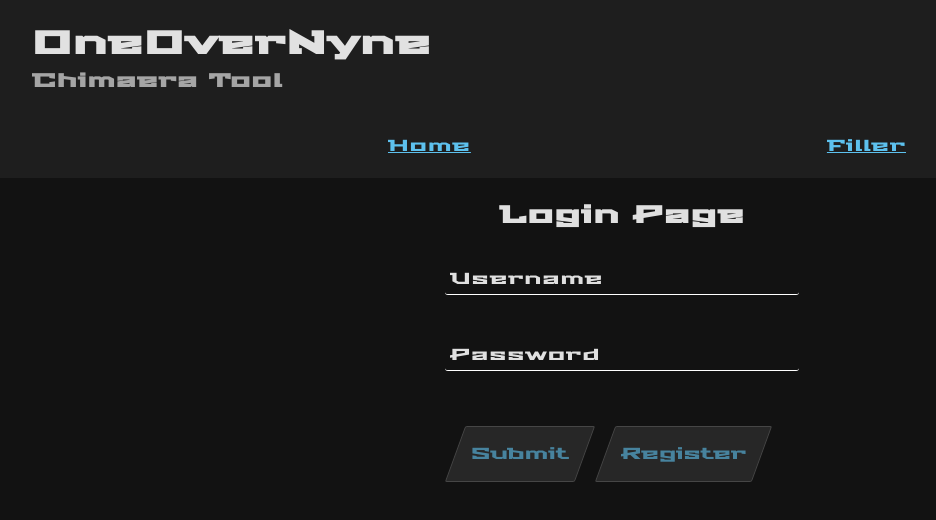
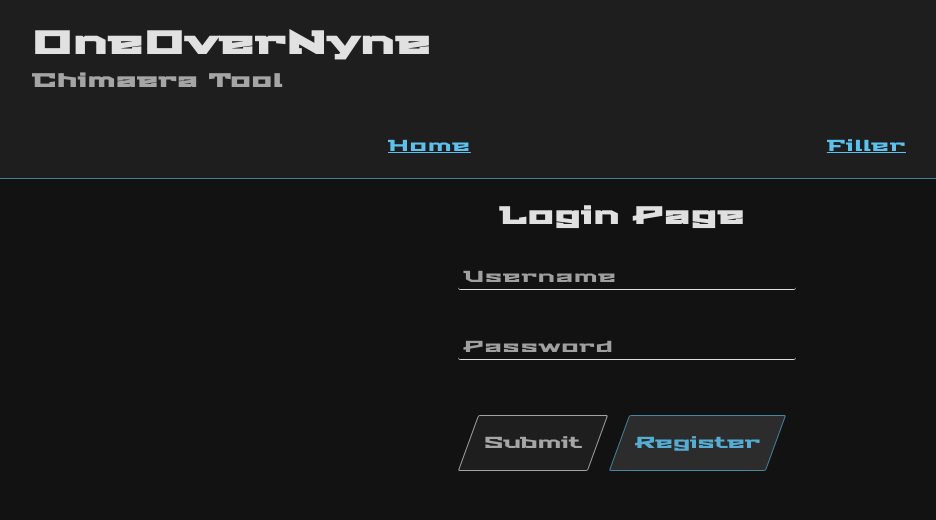
Before and after one commit to mcn-team/sorakapp-client, a React (Create React App) app: page /login in a window 1280 px wide. Shown: the top 520 px of the page, without its empty margins (18-954 px from the left). Built offline with nearby package versions, Linux system fonts and the light colour scheme; no server answers.

Commit message:
rework styles constants

```diff
--- a/src/components/button.component.jsx
+++ b/src/components/button.component.jsx
@@ -1,6 +1,12 @@
 import styled from 'styled-components';
 
-import { ELEVATED_04, TEXT_STYLE_HIGH_PRIMARY } from '../constants/styles';
+import {
+    BG_ELEVATED_01,
+    BG_ELEVATED_06,
+    FG_PRIMARY_MEDIUM,
+    FG_PRIMARY_HIGH,
+    FG_TEXT_MEDIUM
+} from '../constants/styles';
 
 export const Button = styled.button`
   margin-top: 20px;
@@ -8,16 +14,13 @@ export const Button = styled.button`
   padding: 15px;
   border-radius: 2px;
   font-family: 'Stalinist One', cursive;
-  ${ELEVATED_04};
-  border: 1px solid rgba(255, 255, 255, 0.14);
-  ${TEXT_STYLE_HIGH_PRIMARY};
+  background-color: ${props => props.disabled ? BG_ELEVATED_01 : BG_ELEVATED_06};
+  border: 1px solid ${props => props.disabled ? FG_TEXT_MEDIUM : FG_PRIMARY_MEDIUM};
+  color: ${props => props.disabled ? FG_TEXT_MEDIUM : FG_PRIMARY_HIGH};
   -ms-transform: skewX(-20deg);
   -webkit-transform: skewX(-20deg);
   transform: skewX(-20deg);
-
-  :disabled {
-    background-color: red;
-  }
+  cursor: ${props => props.disabled ? 'not-allowed' : 'pointer'};
 
   & > span {
     -ms-transform: skewX(20deg);
--- a/src/components/header.components.jsx
+++ b/src/components/header.components.jsx
@@ -4,7 +4,7 @@ import styled from 'styled-components';
 import { Title } from './title.component';
 import { Subtitle } from './subtitle.component';
 
-import { ELEVATED_01 } from '../constants/styles';
+import { BG_ELEVATED_01, FG_PRIMARY_MEDIUM } from '../constants/styles';
 
 const LinkSection = styled.section`
     display: flex;
@@ -29,7 +29,8 @@ const HeaderComponent = (props) => {
 };
 
 export const Header = styled(HeaderComponent)`
-  ${ELEVATED_01};
+  background-color: ${BG_ELEVATED_01};
+  border-bottom: 1px solid ${FG_PRIMARY_MEDIUM};
   min-height: 100px;
   display: flex;
   flex-direction: column;
--- a/src/components/input-error.component.jsx
+++ b/src/components/input-error.component.jsx
@@ -1,11 +1,13 @@
 import React from 'react';
 import styled from 'styled-components';
+
+import { FG_ERROR_MEDIUM } from '../constants/styles';
 
 export const Error = styled(({ children, className }) => {
     return <div className={className}>{children}</div>;
 })`
   font-size: 10px;
-  color: red;
+  color: ${FG_ERROR_MEDIUM};
   padding-top: 5px;
   height: 20px;
 `;
--- a/src/components/input.component.jsx
+++ b/src/components/input.component.jsx
@@ -5,7 +5,7 @@ import styled from 'styled-components';
 
 import { Error } from './input-error.component';
 
-import { TEXT_STYLE_HIGH_DEFAULT } from '../constants/styles';
+import { FG_TEXT_HIGH, FG_TEXT_MEDIUM, FG_ERROR_HIGH } from '../constants/styles';
 
 const StyledField = styled(Field)`
   flex: 1;
@@ -14,8 +14,7 @@ const StyledField = styled(Field)`
   border: none;
   border-bottom: 1px solid white;
   background-color: transparent;
-  ${TEXT_STYLE_HIGH_DEFAULT};
-  font-family: 'Stalinist One', cursive;
+  color: ${FG_TEXT_HIGH};
   border-radius: 3px;
 `;
 
@@ -24,11 +23,14 @@ const StyledInput = styled.input`
   padding: 3px 5px;
   font-size: 1em;
   border: none;
-  border-bottom: 1px solid ${props => props.error ? 'red' : 'white'};
+  border-bottom: 1px solid ${props => props.error ? FG_ERROR_HIGH : FG_TEXT_HIGH};
   background-color: transparent;
-  ${TEXT_STYLE_HIGH_DEFAULT};
-  font-family: 'Stalinist One', cursive;
+  color: ${FG_TEXT_HIGH};
   border-radius: 3px;
+  width: 100%;
+  ::placeholder {
+    color: ${FG_TEXT_MEDIUM};
+  }
 `;
 
 const composeValidators = (...validators) => {
--- a/src/components/label.component.jsx
+++ b/src/components/label.component.jsx
@@ -2,7 +2,7 @@ import React from 'react';
 import styled from 'styled-components';
 import PropTypes from 'prop-types';
 
-import { TEXT_STYLE_HIGH_DEFAULT } from '../constants/styles';
+import { FG_TEXT_HIGH } from '../constants/styles';
 import { Title } from './title.component';
 
 export const Label = styled((props) => {
@@ -10,7 +10,7 @@ export const Label = styled((props) => {
         <div className={props.className}>{props.children}</div>
     );
 })`
-  ${TEXT_STYLE_HIGH_DEFAULT};
+  color: ${FG_TEXT_HIGH};
 `;
 
 Title.propTypes = {
--- a/src/components/subtitle.component.jsx
+++ b/src/components/subtitle.component.jsx
@@ -4,7 +4,7 @@ import styled from 'styled-components';
 
 import { Title } from './title.component';
 
-import { TEXT_STYLE_MEDIUM_DEFAULT } from '../constants/styles.js';
+import { FG_TEXT_MEDIUM } from '../constants/styles.js';
 
 export const Subtitle = styled((props) => {
     const { className, noMargin, children } = props;
@@ -17,10 +17,10 @@ export const Subtitle = styled((props) => {
             {children}
         </H3>
     );
-})({
-    ...TEXT_STYLE_MEDIUM_DEFAULT,
-    display: 'inline-flex'
-});
+})`
+  color: ${FG_TEXT_MEDIUM};
+  display: inline-flex;
+`;
 
 Title.propTypes = {
     className: PropTypes.string,
--- a/src/components/title.component.jsx
+++ b/src/components/title.component.jsx
@@ -2,7 +2,7 @@ import React from 'react';
 import PropTypes from 'prop-types';
 import styled from 'styled-components';
 
-import { TEXT_STYLE_HIGH_DEFAULT } from '../constants/styles.js';
+import { FG_TEXT_HIGH } from '../constants/styles.js';
 
 export const Title = styled((props) => {
     return (
@@ -11,7 +11,7 @@ export const Title = styled((props) => {
         </h1>
     );
 })`
-  ${TEXT_STYLE_HIGH_DEFAULT};
+  color: ${FG_TEXT_HIGH};
   display: inline-flex;
   ${(props) => props.withSubtitle && { marginBottom: 0 }}
 `;
--- a/src/constants/styles.js
+++ b/src/constants/styles.js
@@ -1,23 +1,19 @@
-export const TEXT_STYLE_HIGH_DEFAULT = {
-    color: 'rgba(255, 255, 255, 0.87)'
-};
+export const FG_TEXT_HIGH = 'rgba(255, 255, 255, 0.87)';
+export const FG_TEXT_MEDIUM = 'rgba(255, 255, 255, 0.6)';
 
-export const TEXT_STYLE_MEDIUM_DEFAULT = {
-    color: 'rgba(255, 255, 255, 0.6)'
-};
+export const FG_PRIMARY_HIGH = 'rgba(93, 193, 238, 0.87)';
+export const FG_PRIMARY_MEDIUM = 'rgba(93, 193, 238, 0.6)';
 
-export const TEXT_STYLE_HIGH_PRIMARY = {
-    color: 'rgba(93, 193, 238, 0.6)'
-};
+export const FG_ERROR_HIGH = 'rgba(255, 0, 0, 0.87)';
+export const FG_ERROR_MEDIUM = 'rgba(255, 0, 0, 0.6)';
 
-export const ELEVATED_01 = {
-    backgroundColor: 'rgba(255, 255, 255, 0.05)'
-};
-
-export const ELEVATED_04 = {
-    backgroundColor: 'rgba(255, 255, 255, 0.09)'
-};
-
-export const ELEVATED_06 = {
-    backgroundColor: 'rgba(255, 255, 255, 0.11)'
-};
+export const BG_ELEVATED_00 = 'rgba(255, 255, 255, 0)';
+export const BG_ELEVATED_01 = 'rgba(255, 255, 255, 0.05)';
+export const BG_ELEVATED_02 = 'rgba(255, 255, 255, 0.07)';
+export const BG_ELEVATED_03 = 'rgba(255, 255, 255, 0.08)';
+export const BG_ELEVATED_04 = 'rgba(255, 255, 255, 0.09)';
+export const BG_ELEVATED_06 = 'rgba(255, 255, 255, 0.11)';
+export const BG_ELEVATED_08 = 'rgba(255, 255, 255, 0.12)';
+export const BG_ELEVATED_12 = 'rgba(255, 255, 255, 0.14)';
+export const BG_ELEVATED_16 = 'rgba(255, 255, 255, 0.15)';
+export const BG_ELEVATED_24 = 'rgba(255, 255, 255, 0.16)';
--- a/src/pages/login-page/components/login-form.components.jsx
+++ b/src/pages/login-page/components/login-form.components.jsx
@@ -52,7 +52,7 @@ export const LoginForm = () => {
 
                             <div>
                                 <StyledButton
-                                    disabled={submitting}
+                                    disabled={true}
                                     type="submit"
                                 >
                                     <span>Submit</span>
```
